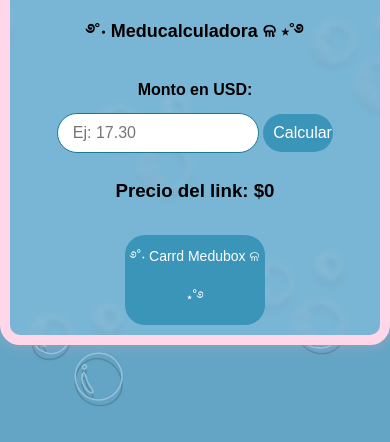
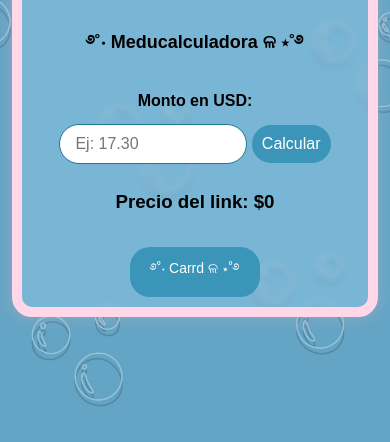
Before and after one commit to medusaqqq/medu-beta, a plain HTML site: page index.html in a window 390 px wide. Shown: the part 402-844 px from the top of the page. Drawn offline with Linux system fonts and the light colour scheme; a web font is replaced by a local one.

Commit message:
Actualización de la página

```diff
--- a/index.html
+++ b/index.html
@@ -42,7 +42,7 @@
     </script>
 
 <div>
-        <button class="carrd" onclick="window.open('https://medubox.carrd.co/', '_blank')">࿔˚‧ Carrd Medubox ଳ ⋆˚࿔</button>
+        <button class="carrd" onclick="window.open('https://medubox.carrd.co/', '_blank')">࿔˚‧ Carrd ଳ ⋆˚࿔</button>
 </div>
 
 </body>
--- a/style.css
+++ b/style.css
@@ -161,16 +161,27 @@
     font-size: 14px;
   }
 
+  button {
+    font-size-adjust: auto;
+    size-adjust: auto;
+  }
+
+  .calcular-button {
+    font-size-adjust: auto;
+    width: auto;
+  }
+
   .container {
     width: 90%;
     font-optical-sizing: auto;
+    margin: 3%;
 
   }
 
   button {
     padding: 12px 20px;
     font-size: 15px;
-    font-optical-sizing: auto;
+    font-size-adjust: auto;
     size: auto;
     width: auto;
   }
```
